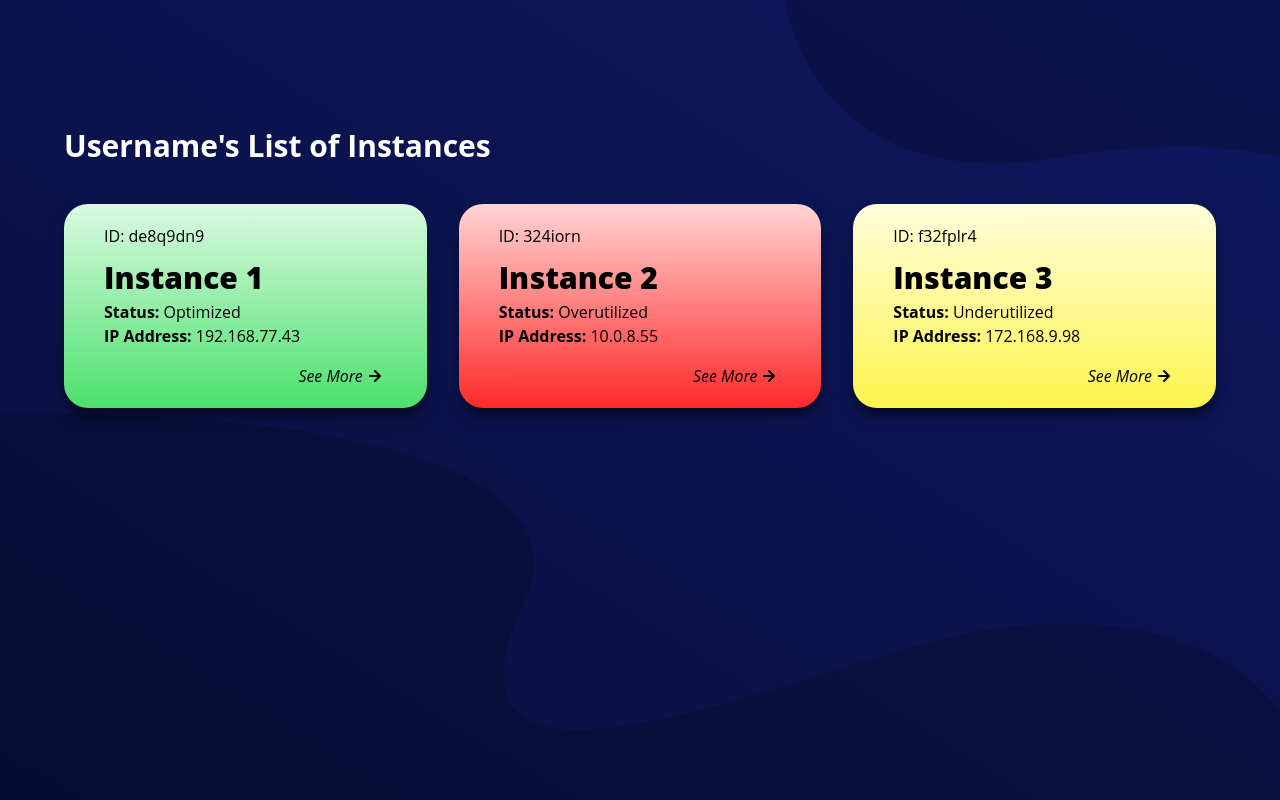
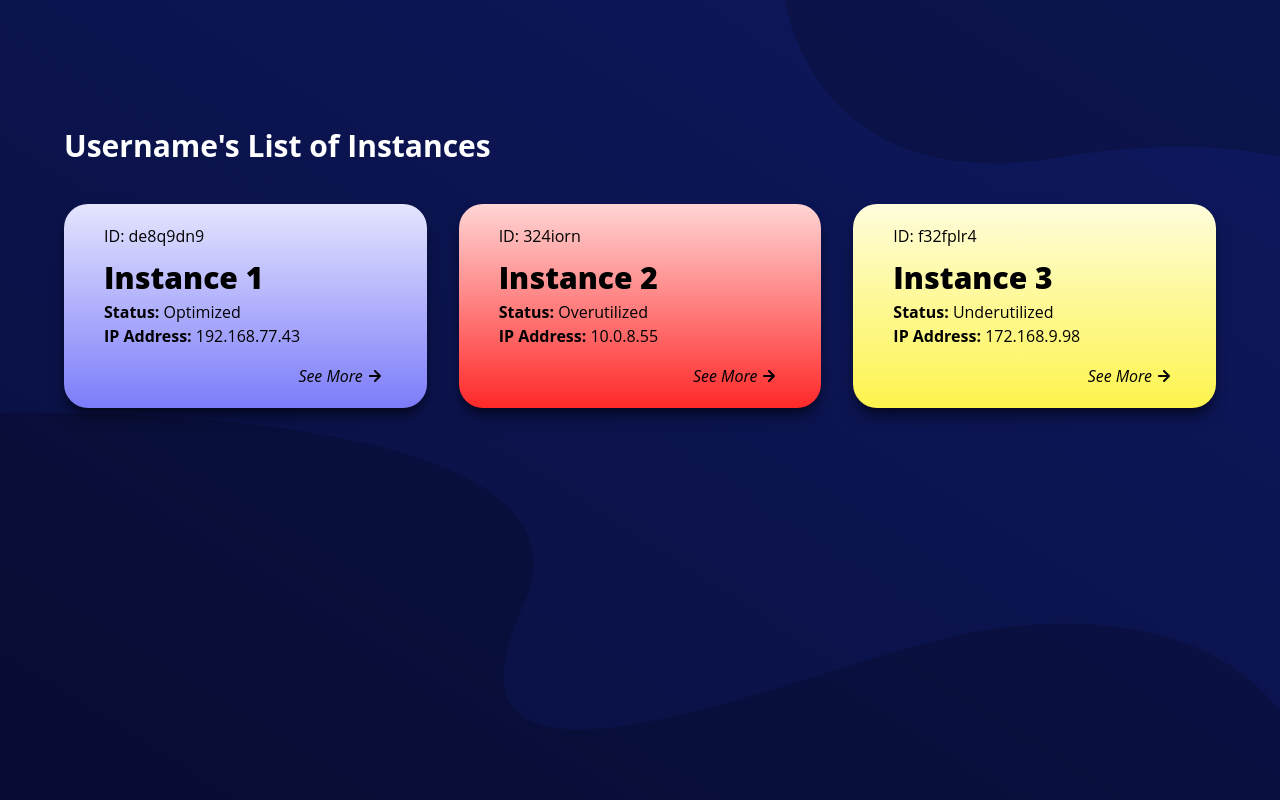
Before and after one commit to The-Varieties/ciso-front-end, a React (Create React App) app: page / in a window 1280 px wide. Built offline with nearby package versions, Linux system fonts and the light colour scheme.

Commit message:
ignore this commit

```diff
--- a/src/components/dashboardCard/index.jsx
+++ b/src/components/dashboardCard/index.jsx
@@ -12,7 +12,7 @@ function DashboardCard(props) {
     return (
         <div className={
             `py-5 px-10 w-full h-fit bg-white rounded-3xl shadow-lg shadow-black/50 bg-gradient-to-t
-            ${props.cardContent.instanceStatus === "Optimized" ? "from-card-green to-card-green/20" : (props.cardContent.instanceStatus === "Underutilized" ? "from-card-yellow to-card-yellow/20" : "from-card-red to-card-red/20")}
+            ${props.cardContent.instanceStatus === "Optimized" ? "from-card-blue to-card-blue/20" : (props.cardContent.instanceStatus === "Underutilized" ? "from-card-yellow to-card-yellow/20" : "from-card-red to-card-red/20")}
         `}>
             <div className="relative pb-10">
                 <p>ID: {props.cardContent.id}</p>
```
